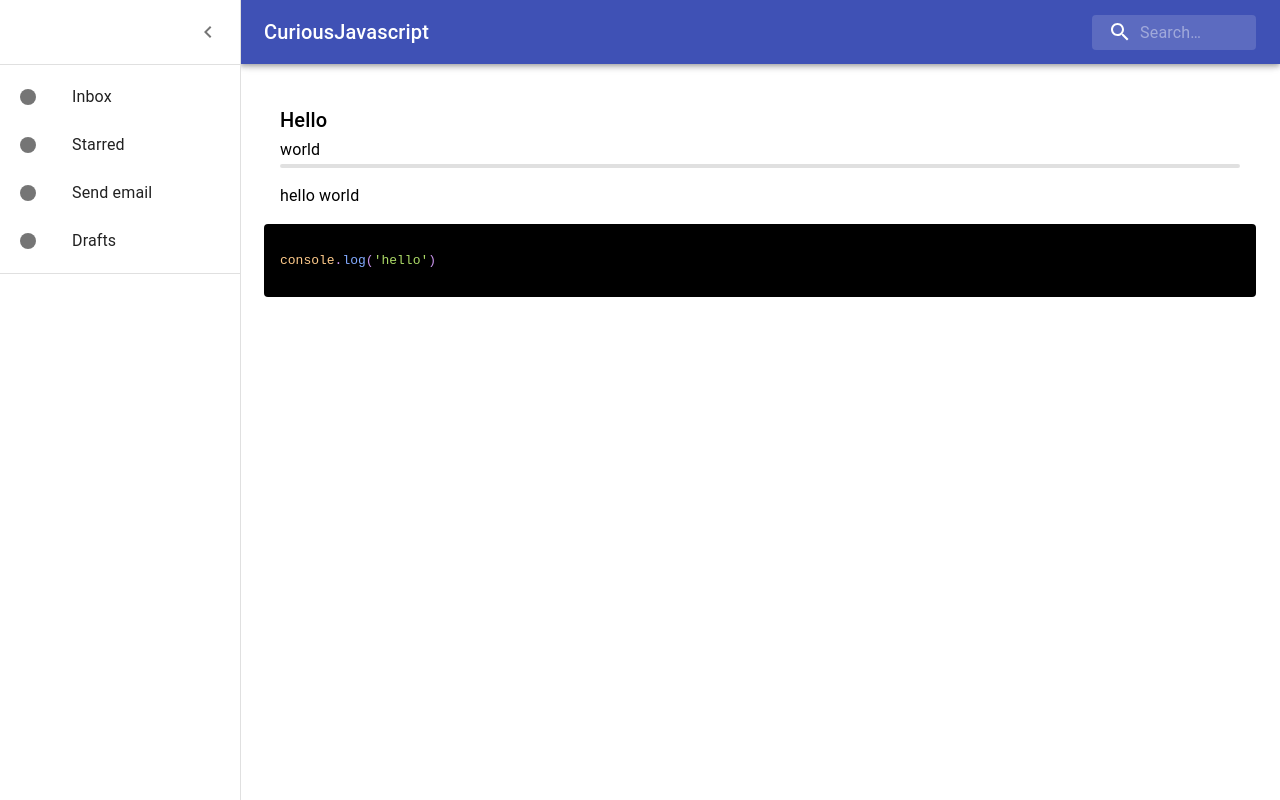
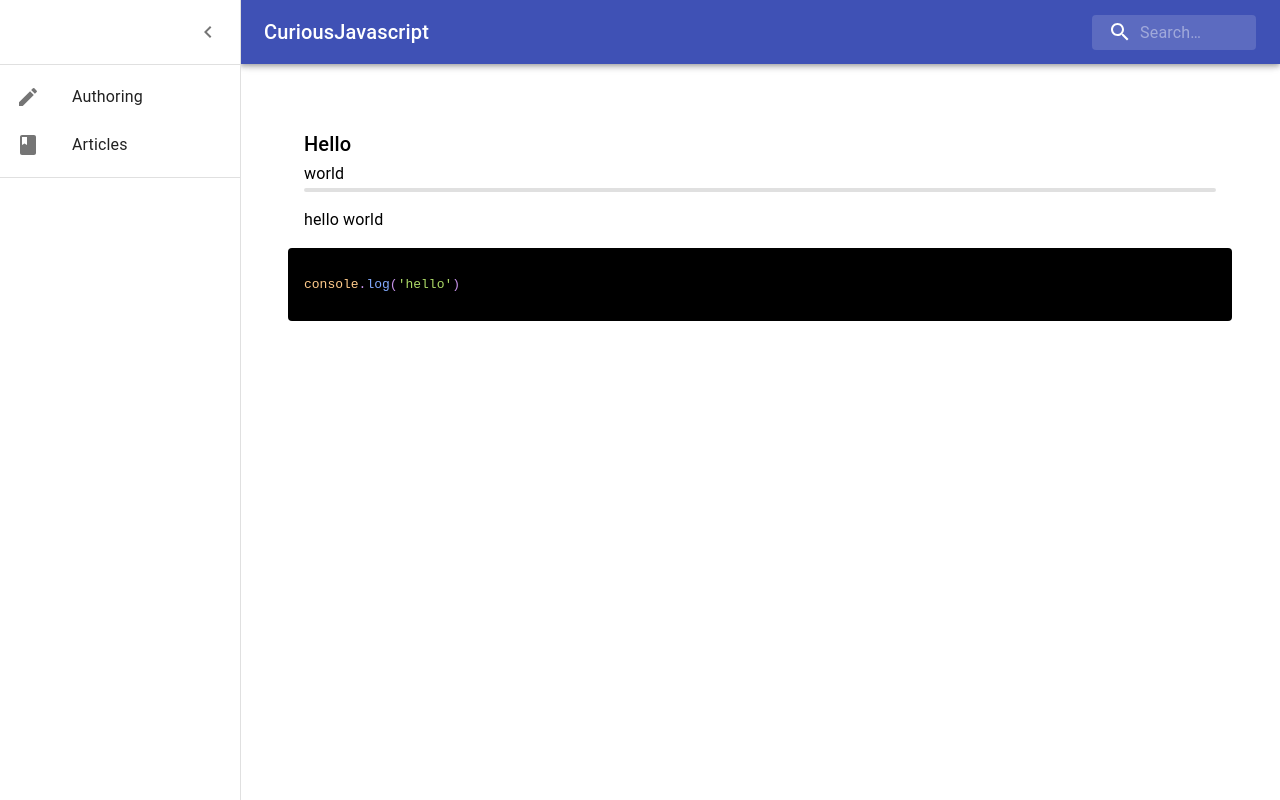
Before and after one commit to bert-bae/curious-javascript, a React (Create React App) app: page /articles in a window 1280 px wide. Built offline with nearby package versions, Linux system fonts and the light colour scheme.

Commit message:
Add router for authoring and articles page

```diff
--- a/package.json
+++ b/package.json
@@ -16,6 +16,7 @@
     "prism-react-renderer": "^1.2.0",
     "react": "^17.0.2",
     "react-dom": "^17.0.2",
+    "react-router-dom": "^5.2.0",
     "react-scripts": "4.0.3",
     "typescript": "^4.2.3",
     "web-vitals": "^1.1.1"
@@ -43,5 +44,8 @@
       "last 1 firefox version",
       "last 1 safari version"
     ]
+  },
+  "devDependencies": {
+    "@types/react-router-dom": "^5.1.7"
   }
 }
--- a/src/App.tsx
+++ b/src/App.tsx
@@ -1,14 +1,39 @@
 import React from "react";
+import clsx from "clsx";
+import { BrowserRouter, Switch, Route } from "react-router-dom";
 import Box from "@material-ui/core/Box";
 import { makeStyles } from "@material-ui/core/styles";
 import SearchNavigationBar from "components/search-navigation-bar";
 import MenuDrawer from "components/menu-drawer";
 import ArticleContainer from "features/article-container";
+import { Theme } from "@material-ui/core";
 
-const useStyles = makeStyles((theme) => ({
+const useStyles = makeStyles((theme: Theme) => ({
   app: {
     height: "100%",
     width: "100%",
+  },
+  drawerHeader: {
+    display: "flex",
+    alignItems: "center",
+    padding: theme.spacing(0, 1),
+    // necessary for content to be below app bar
+    ...theme.mixins.toolbar,
+    justifyContent: "flex-end",
+  },
+  content: {
+    flexGrow: 1,
+    padding: theme.spacing(3),
+    transition: theme.transitions.create("margin", {
+      easing: theme.transitions.easing.sharp,
+      duration: theme.transitions.duration.leavingScreen,
+    }),
+  },
+  contentShift: {
+    transition: theme.transitions.create("margin", {
+      easing: theme.transitions.easing.easeOut,
+      duration: theme.transitions.duration.enteringScreen,
+    }),
   },
 }));
 
@@ -39,7 +64,23 @@ const App: React.FC<any> = () => {
       />
       <Box display="flex">
         <MenuDrawer open={drawerOpen} onActionClick={handleDrawerAction} />
-        <ArticleContainer drawerOpen={drawerOpen} articleId="someId" />
+        <Box
+          className={clsx(classes.content, {
+            [classes.contentShift]: drawerOpen,
+          })}
+        >
+          <div className={classes.drawerHeader} />
+          <BrowserRouter>
+            <Switch>
+              <Route path="/articles">
+                <ArticleContainer drawerOpen={drawerOpen} articleId="someId" />
+              </Route>
+              <Route path="/authoring">
+                <Box>hello world</Box>
+              </Route>
+            </Switch>
+          </BrowserRouter>
+        </Box>
       </Box>
     </Box>
   );
--- a/src/components/code-block/code-block.tsx
+++ b/src/components/code-block/code-block.tsx
@@ -3,6 +3,7 @@ import Box from "@material-ui/core/Box";
 import { makeStyles } from "@material-ui/core/styles";
 import Highlight, { defaultProps, Language } from "prism-react-renderer";
 import theme from "prism-react-renderer/themes/nightOwl";
+import { Theme } from "@material-ui/core";
 
 export type CodeBlockProps = {
   code: string;
@@ -10,7 +11,7 @@ export type CodeBlockProps = {
   showCodeLines?: boolean;
 };
 
-const useStyles = makeStyles((theme) => ({
+const useStyles = makeStyles((theme: Theme) => ({
   codeBlockContainer: {
     borderRadius: theme.shape.borderRadius,
     backgroundColor: "black",
--- a/src/components/content/content-header.tsx
+++ b/src/components/content/content-header.tsx
@@ -2,6 +2,7 @@ import React from "react";
 import Box from "@material-ui/core/Box";
 import Typography from "@material-ui/core/Typography";
 import { makeStyles } from "@material-ui/core/styles";
+import { Theme } from "@material-ui/core";
 
 export type ContentHeaderProps = {
   title: string;
@@ -11,7 +12,7 @@ export type ContentHeaderProps = {
   HeaderRightIcon?: React.ReactNode;
 };
 
-const useStyles = makeStyles((theme) => ({
+const useStyles = makeStyles((theme: Theme) => ({
   contentHeaderContainer: {
     marginBottom: theme.spacing(2),
   },
--- a/src/components/content/content.tsx
+++ b/src/components/content/content.tsx
@@ -2,10 +2,11 @@ import ContentHeader, { ContentHeaderProps } from "./content-header";
 import ContentBody, { ContentBodyProps } from "./content-body";
 import { makeStyles } from "@material-ui/core/styles";
 import Box from "@material-ui/core/Box";
+import { Theme } from "@material-ui/core";
 
 export type ContentProps = ContentHeaderProps & ContentBodyProps;
 
-const useStyles = makeStyles((theme) => ({
+const useStyles = makeStyles((theme: Theme) => ({
   content: {
     padding: theme.spacing(2),
   },
--- a/src/components/menu-drawer/menu-drawer-list-group.tsx
+++ b/src/components/menu-drawer/menu-drawer-list-group.tsx
@@ -6,18 +6,21 @@ import ListItemIcon from "@material-ui/core/ListItemIcon";
 import ListItemText from "@material-ui/core/ListItemText";
 import BookIcon from "@material-ui/icons/Book";
 import CodeIcon from "@material-ui/icons/Code";
+import EditIcon from "@material-ui/icons/Edit";
 import FiberManualRecordIcon from "@material-ui/icons/FiberManualRecord";
+import { MenuDrawerVariants } from "types";
 
 export type MenuDrawerListGroupProps = {
   listItems: {
     label: string;
-    variant?: "Article" | "Code";
+    variant?: MenuDrawerVariants;
     onListItemClick: () => void;
   }[];
   showDivider?: boolean;
 };
 
 const ListVariantIcon = {
+  Authoring: <EditIcon />,
   Article: <BookIcon />,
   Code: <CodeIcon />,
 };
--- a/src/components/menu-drawer/menu-drawer.tsx
+++ b/src/components/menu-drawer/menu-drawer.tsx
@@ -8,6 +8,8 @@ import IconButton from "@material-ui/core/IconButton";
 import ChevronLeftIcon from "@material-ui/icons/ChevronLeft";
 import ChevronRightIcon from "@material-ui/icons/ChevronRight";
 import MenuDrawerListGroup from "./menu-drawer-list-group";
+import { MenuDrawerVariants } from "types";
+import { Theme } from "@material-ui/core";
 
 export const drawerWidth = 240;
 export type MenuDrawerProps = {
@@ -15,7 +17,7 @@ export type MenuDrawerProps = {
   onActionClick: () => void;
 };
 
-const useStyles = makeStyles((theme) => ({
+const useStyles = makeStyles((theme: Theme) => ({
   root: {
     display: "flex",
   },
@@ -51,14 +53,23 @@ const MenuDrawer: React.FC<MenuDrawerProps> = (props) => {
   const theme = useTheme();
   const mobileView = useMediaQuery(theme.breakpoints.up("sm"));
 
-  const listItemExample = ["Inbox", "Starred", "Send email", "Drafts"].map(
-    (item) => {
-      return {
-        label: item,
-        onListItemClick: () => alert(`Action for ${item} not implemented`),
-      };
-    }
-  );
+  const listItemExample = [
+    {
+      label: "Authoring",
+      variant: MenuDrawerVariants.Authoring,
+    },
+    {
+      label: "Articles",
+      variant: MenuDrawerVariants.Article,
+    },
+  ].map((item) => {
+    return {
+      label: item.label,
+      variant: item.variant,
+      onListItemClick: () =>
+        (window.location.href = `${item.label.toLowerCase()}`),
+    };
+  });
   return (
     <Drawer
       className={clsx(classes.drawer, {
--- a/src/components/search-navigation-bar/search-navigation-bar.tsx
+++ b/src/components/search-navigation-bar/search-navigation-bar.tsx
@@ -9,9 +9,10 @@ import useMediaQuery from "@material-ui/core/useMediaQuery";
 import { makeStyles, useTheme, fade } from "@material-ui/core/styles";
 import MenuIcon from "@material-ui/icons/Menu";
 import SearchIcon from "@material-ui/icons/Search";
+import { Theme } from "@material-ui/core";
 import { drawerWidth } from "components/menu-drawer";
 
-const useStyles = makeStyles((theme) => ({
+const useStyles = makeStyles((theme: Theme) => ({
   root: {
     flexGrow: 1,
   },
--- a/src/features/article-container/article-container.tsx
+++ b/src/features/article-container/article-container.tsx
@@ -1,11 +1,11 @@
 import React from "react";
-import clsx from "clsx";
 import Box from "@material-ui/core/Box";
 import { makeStyles } from "@material-ui/core/styles";
 import Content from "components/content";
 import CodeBlock from "components/code-block";
+import { Theme } from "@material-ui/core";
 
-const useStyles = makeStyles((theme) => ({
+const useStyles = makeStyles((theme: Theme) => ({
   articleContainer: {
     margin: "0 auto",
     boxSizing: "border-box",
@@ -14,28 +14,6 @@ const useStyles = makeStyles((theme) => ({
     height: "calc(100% - 64px)",
     padding: theme.spacing(3),
     overflowY: "auto",
-  },
-  drawerHeader: {
-    display: "flex",
-    alignItems: "center",
-    padding: theme.spacing(0, 1),
-    // necessary for content to be below app bar
-    ...theme.mixins.toolbar,
-    justifyContent: "flex-end",
-  },
-  content: {
-    flexGrow: 1,
-    padding: theme.spacing(3),
-    transition: theme.transitions.create("margin", {
-      easing: theme.transitions.easing.sharp,
-      duration: theme.transitions.duration.leavingScreen,
-    }),
-  },
-  contentShift: {
-    transition: theme.transitions.create("margin", {
-      easing: theme.transitions.easing.easeOut,
-      duration: theme.transitions.duration.enteringScreen,
-    }),
   },
 }));
 
@@ -50,12 +28,7 @@ const ArticleContainer: React.FC<ArticleContainerProps> = ({
 }) => {
   const classes = useStyles();
   return (
-    <Box
-      className={clsx(classes.content, classes.articleContainer, {
-        [classes.contentShift]: drawerOpen,
-      })}
-    >
-      <div className={classes.drawerHeader} />
+    <Box className={classes.articleContainer}>
       <Content title="Hello" subtitle="world" headerDivider={true}>
         <Box>hello world</Box>
       </Content>
--- /dev/null
+++ b/src/types/index.ts
@@ -0,0 +1,5 @@
+export enum MenuDrawerVariants {
+  "Authoring" = "Authoring",
+  "Article" = "Article",
+  "Code" = "Code",
+}
```
Also changed, not shown: 1 other file (tests, documents, lock files or other folders).
